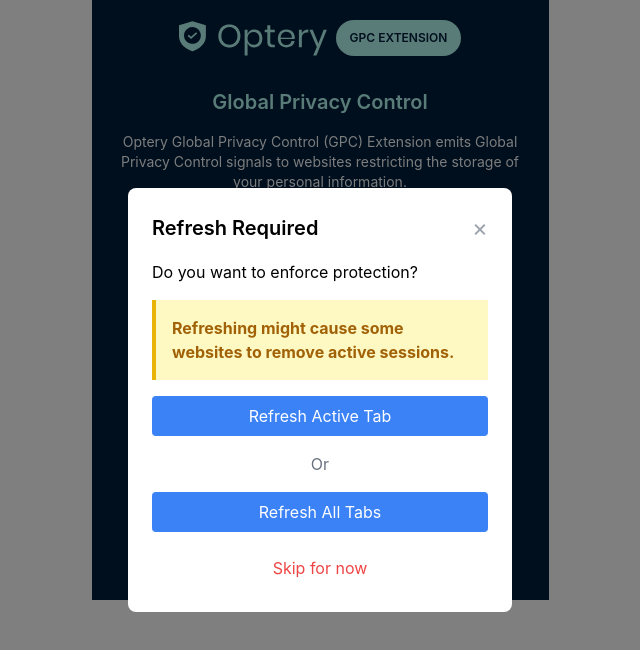
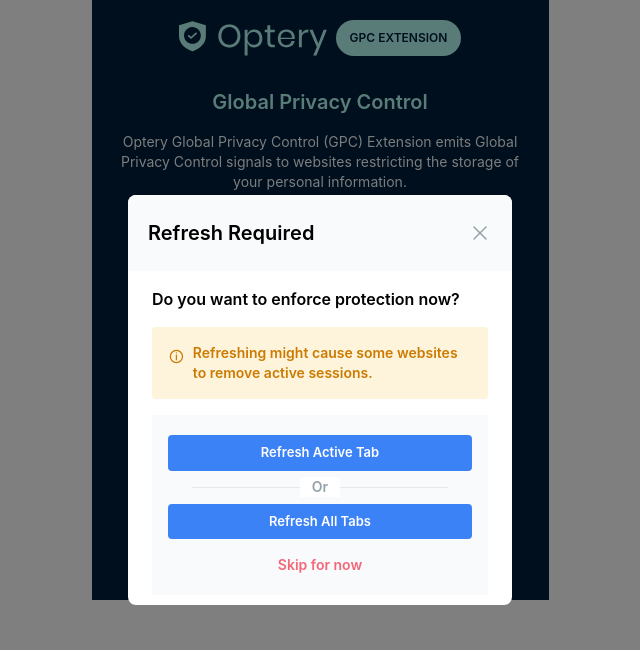
Before and after one commit to optery/optery-gpc-chrome-extension, a React (Create React App) app: page / in a window 1280 px wide. Both pictures are taken after a click on the button 640 px from the left and 366 px from the top of the page. Shown: the top 650 px of the page, without its empty margins (320-960 px from the left). Built offline with nearby package versions, Linux system fonts and the light colour scheme; no server answers.

Commit message:
Fix Reload Modal design

```diff
--- a/src/App.js
+++ b/src/App.js
@@ -66,6 +66,7 @@
         show={showModal}
         handleClose={() => setShowModal(false)}
         handleSelect={handleModalSelect}
+        gpcEnabled={gpcEnabled}
       />
     </>
   );
--- a/src/components/Modal.js
+++ b/src/components/Modal.js
@@ -1,48 +1,103 @@
 import React from "react";
 
-const Modal = ({ show, handleClose, handleSelect }) => {
+const Modal = ({ show, handleClose, handleSelect, gpcEnabled }) => {
   if (!show) {
     return null;
   }
 
   return (
     <div className="fixed inset-0 bg-black bg-opacity-50 flex items-center justify-center z-50">
-      <div className="bg-white rounded-lg p-6 w-96 relative">
-        <div className="flex justify-between items-center mb-4">
+      <div className="bg-white rounded-lg w-96 relative">
+        <div className="flex bg-[#F8FAFB] rounded-t-lg px-5 py-6 justify-between items-center mb-4">
           <h2 className="text-xl font-semibold">Refresh Required</h2>
-          <button
-            onClick={handleClose}
-            className="text-gray-400 hover:text-gray-600 text-2xl"
+          <button onClick={handleClose} className="text-gray-400 text-2xl">
+            <svg
+              width="24"
+              height="24"
+              viewBox="0 0 24 24"
+              fill="none"
+              xmlns="http://www.w3.org/2000/svg"
             >
-            &times;
+              <path
+                d="M6 6L18 18"
+                stroke="#93A2A9"
+                stroke-width="1.5"
+                stroke-linecap="round"
+                stroke-linejoin="round"
+              />
+              <path
+                d="M18 6L6.00004 18"
+                stroke="#93A2A9"
+                stroke-width="1.5"
+                stroke-linecap="round"
+                stroke-linejoin="round"
+              />
+            </svg>
           </button>
         </div>
-        <p className="mb-4">Do you want to enforce protection?</p>
-        <div className="bg-yellow-100 border-l-4 border-yellow-500 text-yellow-700 p-4 mb-4">
-          <p className="font-bold">
+        <div className="px-6 pb-2.5">
+          <p className="text-base font-semibold text-black mb-4">
+            {gpcEnabled
+              ? "Do you want to enforce protection now?"
+              : "Do you want to enforce protection removal?"}
+          </p>
+          <div className="flex items-start gap-2 bg-[#FEF4DC] rounded text-[#CC7A00] p-4 mb-4">
+            <svg
+              width="27"
+              height="27"
+              viewBox="0 0 20 20"
+              fill="none"
+              xmlns="http://www.w3.org/2000/svg"
+            >
+              <circle
+                cx="10"
+                cy="10"
+                r="7.25"
+                stroke="#CC7A00"
+                stroke-width="1.5"
+              />
+              <path
+                d="M10 8.5V14"
+                stroke="#CC7A00"
+                stroke-width="1.5"
+                stroke-linecap="round"
+              />
+              <path
+                d="M10.75 5.75C10.75 6.16421 10.4142 6.5 10 6.5C9.58579 6.5 9.25 6.16421 9.25 5.75C9.25 5.33579 9.58579 5 10 5C10.4142 5 10.75 5.33579 10.75 5.75Z"
+                fill="#CC7A00"
+              />
+            </svg>
+
+            <p className="text-sm font-semibold">
               Refreshing might cause some websites to remove active sessions.
             </p>
           </div>
-        <div className="flex flex-col items-center space-y-4">
+          <div className="bg-[#F8FAFB] shadow-[0_0px_-4px_4px_rgba(0,0,0,0.7)] px-4 py-5 flex flex-col items-center space-y-4">
             <button
               onClick={() => handleSelect("current")}
-            className="bg-blue-500 text-white py-2 px-4 rounded hover:bg-blue-600 w-full"
+              className="bg-blue-500 text-white text-[13px] font-semibold py-2 px-4 rounded hover:bg-blue-600 w-full"
             >
               Refresh Active Tab
             </button>
-          <span className="text-gray-500">Or</span>
+            <div class="inline-flex items-center justify-center w-full">
+              <hr class="w-64 h-px bg-gray-200 border-0" />
+              <span class="absolute px-3 font-semibold text-[#93A2A9] text-sm -translate-x-1/2 bg-white left-1/2">
+                Or
+              </span>
+            </div>
             <button
               onClick={() => handleSelect("all")}
-            className="bg-blue-500 text-white py-2 px-4 rounded hover:bg-blue-600 w-full"
+              className="bg-blue-500 text-white text-[13px] font-semibold py-2 px-4 rounded hover:bg-blue-600 w-full"
             >
               Refresh All Tabs
             </button>
             <button
               onClick={() => handleSelect("skip")}
-            className="text-red-500 py-2 px-4 rounded hover:underline w-full"
+              className="text-[#F36879] text-sm font-semibold px-4 rounded hover:underline w-full"
             >
               Skip for now
             </button>
+          </div>
         </div>
       </div>
     </div>
```
Lines whose indentation alone changed are shown as unchanged.
